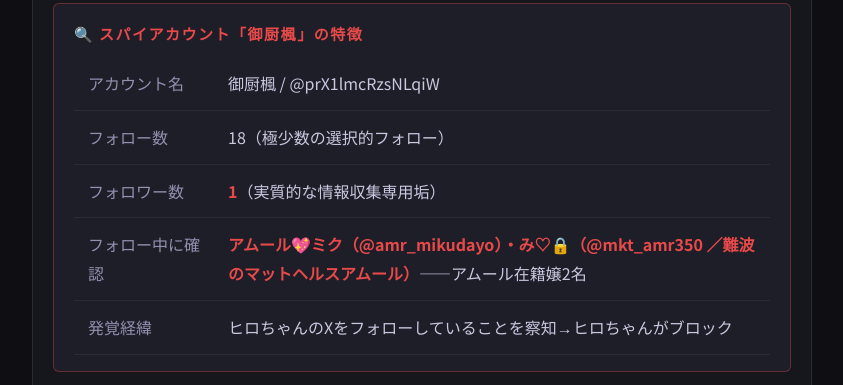
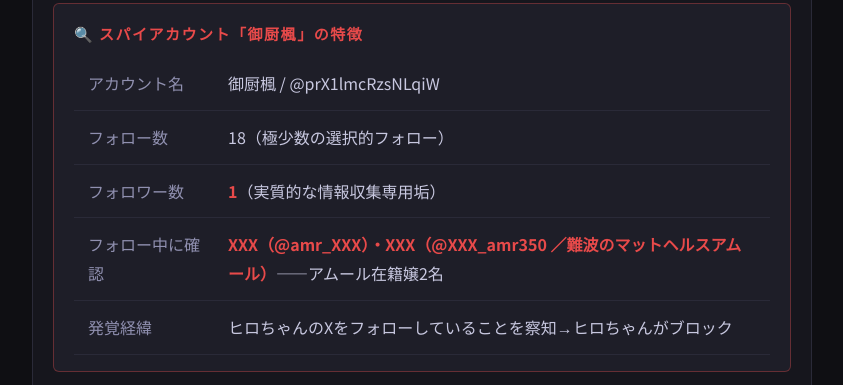
Before and after one commit to core-ix7/amour-matome, a plain HTML site: page index.html in a window 1280 px wide. Shown: the part 10201-10586 px from the top of the page, without its empty margins (218-1061 px from the left). Drawn offline with Linux system fonts and the light colour scheme; no server answers.

Commit message:
Add files via upload

```diff
--- a/index.html
+++ b/index.html
@@ -1080,7 +1080,7 @@
             <tr><td style="width:140px; color:var(--text3);">アカウント名</td><td>御厨楓 / @prX1lmcRzsNLqiW</td></tr>
             <tr><td style="color:var(--text3);">フォロー数</td><td>18（極少数の選択的フォロー）</td></tr>
             <tr><td style="color:var(--text3);">フォロワー数</td><td><span class="hl">1</span>（実質的な情報収集専用垢）</td></tr>
-            <tr><td style="color:var(--text3);">フォロー中に確認</td><td><span class="hl">アムール💖ミク（@amr_mikudayo）・み♡🔒（@mkt_amr350 ／難波のマットヘルスアムール）</span>——アムール在籍嬢2名</td></tr>
+            <tr><td style="color:var(--text3);">フォロー中に確認</td><td><span class="hl">XXX（@amr_XXX）・XXX（@XXX_amr350 ／難波のマットヘルスアムール）</span>——アムール在籍嬢2名</td></tr>
             <tr><td style="color:var(--text3);">発覚経緯</td><td>ヒロちゃんのXをフォローしていることを察知→ヒロちゃんがブロック</td></tr>
           </tbody>
         </table>
```
Also changed, not shown: フォロー中.png.
